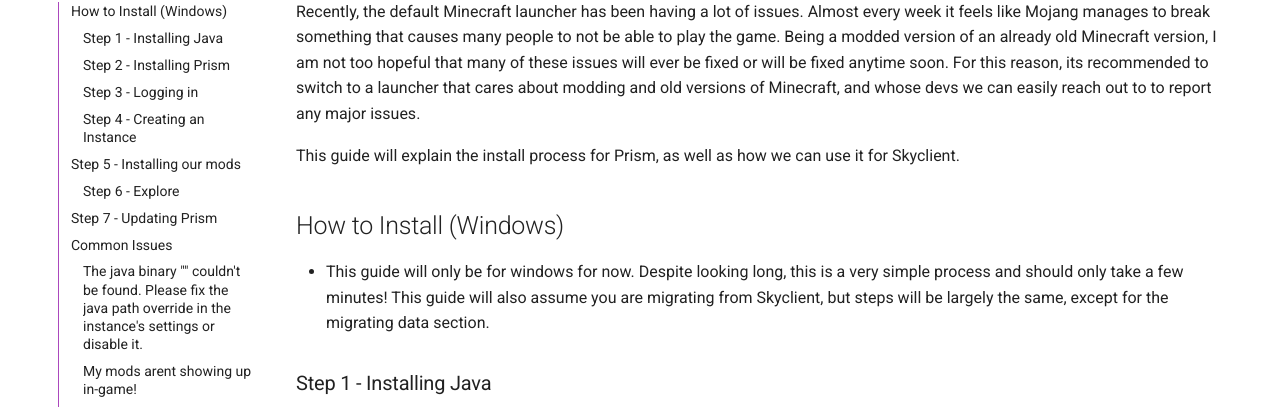
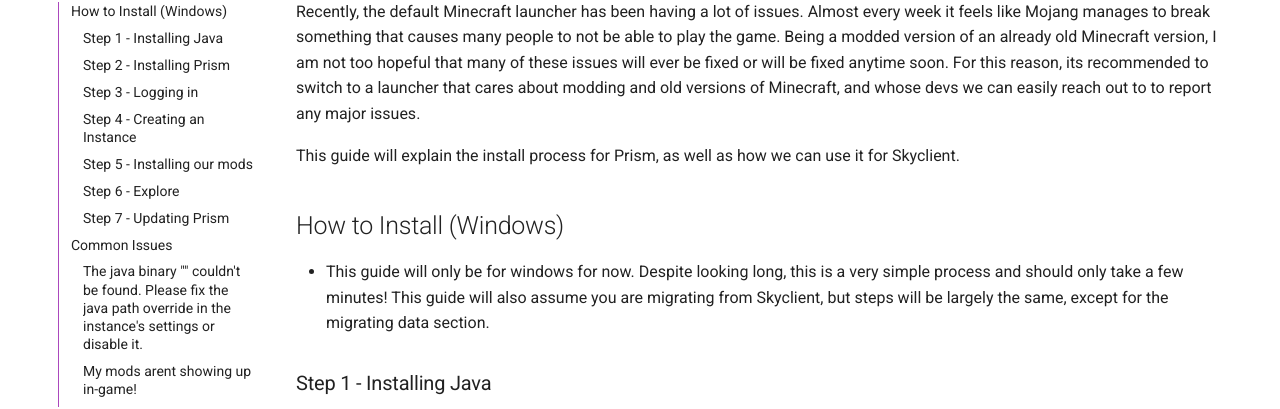
Before and after one commit to MicrocontrollersDev/Alternatives, an MkDocs documentation site: the page built from docs/launcher/prism_win.md, in a window 1280 px wide. Shown: the part 229-638 px from the top of the page. Built offline with MkDocs 1.6.1 and Material for MkDocs 9.7.7, drawn with Linux system fonts in a browser that asks for light colours; comment, search, counter and statistics services are not loaded.

Commit message:
fix incorrect subheading stuff

```diff
--- a/docs/launcher/prism_win.md
+++ b/docs/launcher/prism_win.md
@@ -50,7 +50,7 @@
 
 Under the `Version` selector, scroll down till you find 1.8.9 and select it. Then in the `Mod Loader` tab directly underneath, choose Forge (NOTE: this is not the tab on the left that says Curseforge). It will automatically choose the latest version of Forge for 1.8.9 for you. Simply click "OK" to proceed. You should now be back on the main Prism page.
 
-## Step 5 - Installing our mods
+### Step 5 - Installing our mods
 
 Now that we've installed Forge 1.8.9, we need to move all our mods to the new Prism Launcher folder. To do that, we'll right click our new instance and press `Edit`. Now, we'll go to the `Mods` tab. On the bottom right, there will be a button called `View Folder`. Click on this and you should be redirected to a file explorer tab. Now, open a new file explorer by either pressing `Win + E` on your keyboard or right clicking the file explorer icon and pressing "File Explorer". Navigate to your old .minecraft folder, which is `C:\Users\USER\AppData\Roaming\.minecraft` (change USER to your computer's name, or if you don't know it, press the `Windows` key and `r` at the same time to open up Run, and type `%appdata%` to open your Roaming folder). Open the `.minecraft` file, then open the `skyclient` file if you are using Skyclient. Simply move everything in the skyclient folder into the Prism Launcher .minecraft folder that you opened earlier. Once this is done, you should be able to see all your mods in the Mods tab, and can launch the instance.
 
@@ -60,7 +60,7 @@
 
 Prism Launcher has a lot of things to offer, such as themes if you don't like the look of it, as well as a lot of options for your instances, including the ability to see all your mods, resource packs, and worlds in the launcher before launching. You can use these menus to install mods and resource packs, and even update mods if they are hosted on Modrinth or CurseForge!
 
-## Step 7 - Updating Prism
+### Step 7 - Updating Prism
 
 - WIP
 
```
